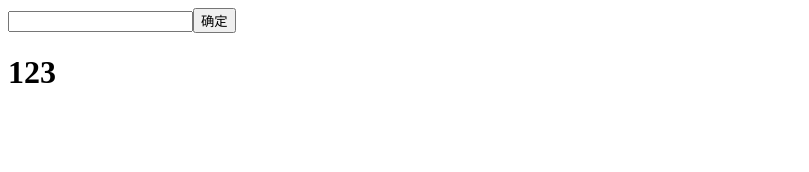
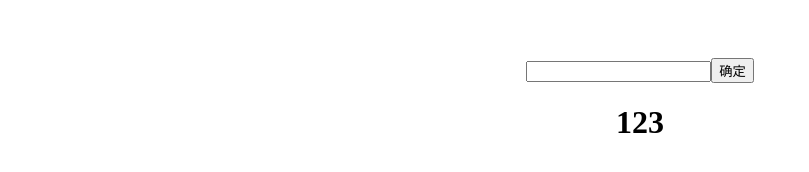
Before and after one commit to Dam-Deng/TestReact-Webpack, a React app: page / in a window 1280 px wide. Shown: the whole page, without its empty margins (0-809 px from the left). Built offline with nearby package versions, Linux system fonts and the light colour scheme.

Commit message:
update css

```diff
--- /dev/null
+++ b/css/main.css
@@ -0,0 +1,6 @@
+.todoApp{
+    display: flex;
+    flex-direction: column;
+    text-align: center;
+    padding-top: 50px;
+}
--- a/index.html
+++ b/index.html
@@ -3,6 +3,7 @@
 <head>
     <meta charset="UTF-8">
     <title>TestReact-Webpack</title>
+    <link rel="stylesheet" href="./css/main.css">
 </head>
 <body>
 <div id="app">test webpack</div>
--- a/src/Component/TodoApp.js
+++ b/src/Component/TodoApp.js
@@ -7,7 +7,7 @@ import TodoActions from "../Actions/TodoActions";
 class TodoApp extends React.Component {
     render() {
         const {contents} = this.props;
-        return <div>
+        return <div className="todoApp">
             <InputField onInputSubmit={this.props.inputSubmit}/>
             <ShowContent
                 contents={contents} />
```
